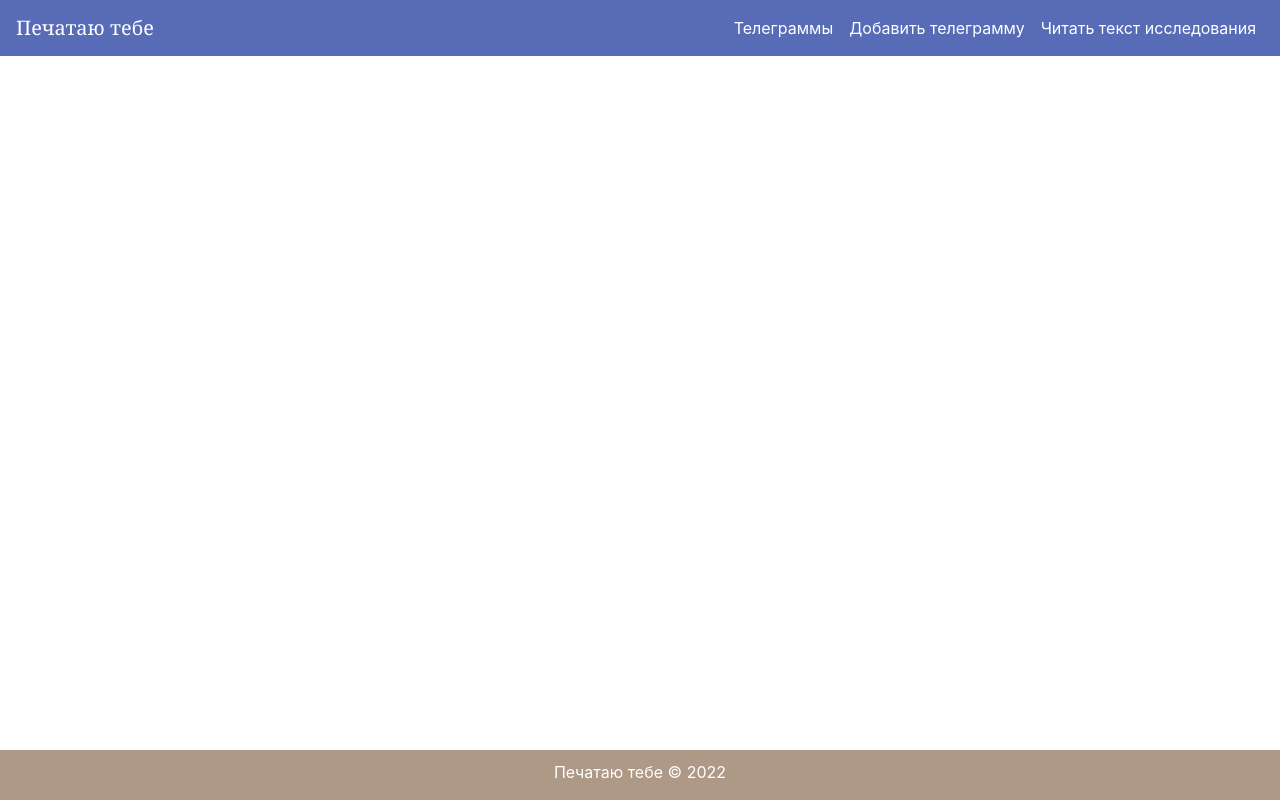
After one commit to arstotrix/webdev2022, a Flask app: template src/templates/search.html in a window 1280 px wide. The commit adds this page. Run offline with Flask 2, Linux system fonts and the light colour scheme; the template is opened without the code that fills it, so the values that code supplies are empty; some libraries are stand-ins or nearby versions.

```diff
--- a/src/main.py
+++ b/src/main.py
@@ -2,6 +2,10 @@ from flask import Flask, render_template, Request, request, redirect, Response,
 from flask_pymongo import PyMongo
 
 from config import Config
+from pymongo import MongoClient
+
+client = MongoClient("mongodb+srv://cluster0.sqm88.mongodb.net/test")
+db = client.get_database('mydatabase')
 
 
 app = Flask(__name__)
--- /dev/null
+++ b/src/templates/search.html
@@ -0,0 +1,45 @@
+<!DOCTYPE html>
+<html lang="ru">
+<head>
+    <meta charset="UTF-8">
+    <meta http-equiv="X-UA-Compatible" content="IE=edge">
+    <meta name="viewport" content="width=device-width, initial-scale=1.0">
+    <script src="https://code.jquery.com/jquery-3.3.1.slim.min.js" integrity="sha384-q8i/X+965DzO0rT7abK41JStQIAqVgRVzpbzo5smXKp4YfRvH+8abtTE1Pi6jizo" crossorigin="anonymous"></script>
+    <script src="https://cdn.jsdelivr.net/npm/popper.js@1.14.6/dist/umd/popper.min.js" integrity="sha384-wHAiFfRlMFy6i5SRaxvfOCifBUQy1xHdJ/yoi7FRNXMRBu5WHdZYu1hA6ZOblgut" crossorigin="anonymous"></script>
+    <script src="https://cdn.jsdelivr.net/npm/bootstrap@4.2.1/dist/js/bootstrap.min.js" integrity="sha384-B0UglyR+jN6CkvvICOB2joaf5I4l3gm9GU6Hc1og6Ls7i6U/mkkaduKaBhlAXv9k" crossorigin="anonymous"></script>
+    <link rel="stylesheet" href="https://cdn.jsdelivr.net/npm/bootstrap@4.2.1/dist/css/bootstrap.min.css" integrity="sha384-GJzZqFGwb1QTTN6wy59ffF1BuGJpLSa9DkKMp0DgiMDm4iYMj70gZWKYbI706tWS" crossorigin="anonymous">
+    <link rel="stylesheet" href="style.css">
+    <link rel="stylesheet" href="{{ url_for('static', filename='style.css') }}">
+    <script src="{{ url_for('static', filename='scripts/script.js') }}"></script>
+    <title>
+      Печатаю тебе | Поиск
+    </title>
+</head>
+<body>
+  <nav class="navbar navbar-expand-lg" id="header">
+    <a class="navbar-brand" href="{{ url_for('index') }}">Печатаю тебе</a>
+    <button class="navbar-toggler" type="button" data-toggle="collapse" data-target="#navbarSupportedContent" aria-controls="navbarSupportedContent" aria-expanded="false" aria-label="Toggle navigation">
+      <span class="navbar-toggler-icon"></span>
+    </button>
+
+    <div class="collapse navbar-collapse" id="navbarSupportedContent">
+      <ul class="navbar-nav ml-auto">
+        <li class="nav-item">
+          <a class="nav-link" href="{{ url_for('telegrams') }}">Телеграммы<span class="sr-only">(current)</span></a>
+        </li>
+        <li class="nav-item">
+          <a class="nav-link" href="{{ url_for('add') }}">Добавить телеграмму</a>
+        </li>
+        <li class="nav-item">
+          <a class="nav-link" href="{{ url_for('longread') }}">Читать текст исследования</a>
+        </li>
+      </ul>
+    </div>
+  </nav>
+  <main>
+    {% block body %}
+    {% endblock %}
+  </main>
+  <footer>Печатаю тебе © 2022</footer>
+</body>
+</html>
--- /dev/null
+++ b/user_data.txt
@@ -0,0 +1,3 @@
+{'username': 'jhdgkjk', 'picture_link': 'fghfkjgh', 'volunteer': 'true', 'contact_info': 'hglk'}
+{'username': 'jhdgkjk', 'picture_link': 'fghfkjgh', 'volunteer': 'true', 'contact_info': 'hglk'}
+{'username': 'fgd', 'picture_link': 'dfg', 'volunteer': 'true', 'contact_info': 'dfg'}
```
Also changed, not shown: src/templates/telegrams.html (+7 -3 lines).
